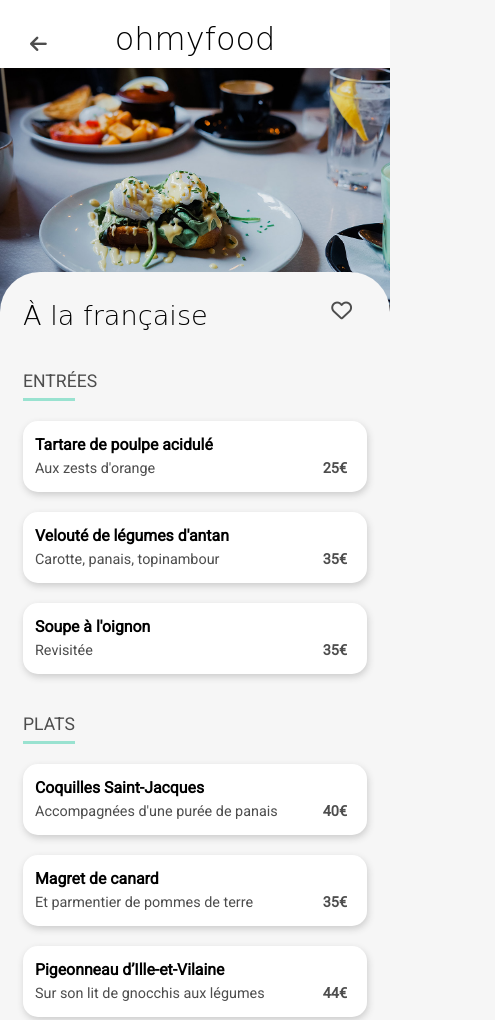
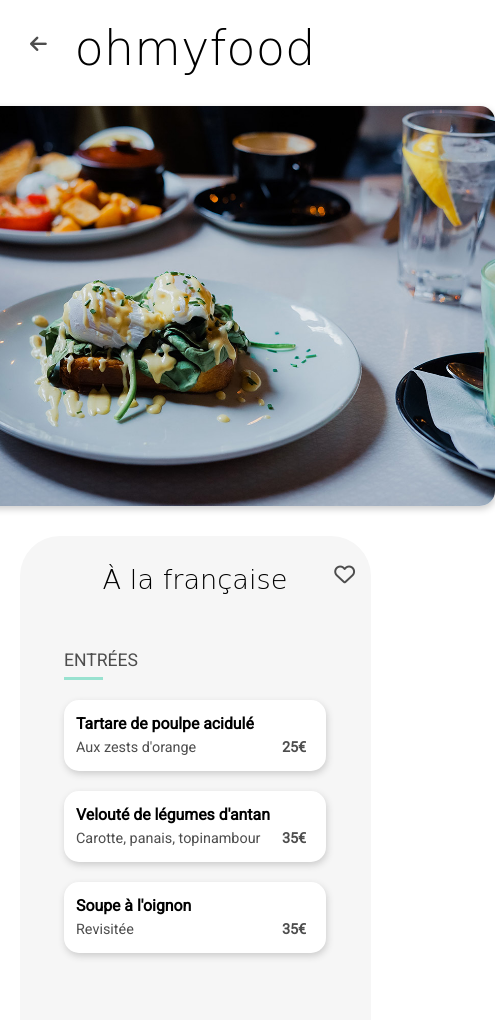
Before and after one commit to Emi-vas/EmilienVaschalde_3_18052021, a plain HTML site: page pages/menu_alafrancaise.html in a window 390 px wide. Shown: the top 1020 px of the page, 495 px wide, since content can reach past the window. Drawn offline with Linux system fonts and the light colour scheme; a web font is replaced by a local one.

Commit message:
menu à la francaise - responsive pc

```diff
--- a/pages/menu_alafrancaise.html
+++ b/pages/menu_alafrancaise.html
@@ -20,10 +20,12 @@
     </section>
 
     <main>
-        <div class="main__titre">
-        <h1>À la française</h1>
-        <i class="far fa-heart main__titre__coeur"></i>
-        <i class="fas fa-heart main__titre__coeur--actif"></i>
+        <div class="main__titre--pc">
+            <div class="main__titre">
+            <h1>À la française</h1>
+            <i class="far fa-heart main__titre__coeur"></i>
+            <i class="fas fa-heart main__titre__coeur--actif"></i>
+            </div>
         </div>
 
         <section class="menu">
--- a/pages/menu_style.scss
+++ b/pages/menu_style.scss
@@ -1,9 +1,9 @@
 @import "../layouts/body";
-@import "../layouts/_header";
-@import "../layouts/_footer";
+@import "../layouts/header";
+@import "../layouts/footer";
 
 @import "../utils/mixin";
-@import "../utils/_varialbes";
+@import "../utils/varialbes";
 
 
 .image img {
@@ -38,19 +38,19 @@ main {
     .main__titre {
         position: relative;
 
-        .main__titre__coeur {
+        &__coeur {
             @include coeur;
             bottom: 10px;
             right: 15px;
         }
-        .main__titre__coeur--actif {
+        &__coeur--actif {
             @include coeur;
             bottom: 10px;
             right: 15px;
 
             @include coeur-bg-actif;
         }
-        .main__titre__coeur--actif:hover {
+        &__coeur--actif:hover {
 
             @include coeur-actif-hover;
         }
@@ -174,3 +174,54 @@ main {
         padding-left: 50px;
     }
 }
+
+@media all and (min-device-width: 720px) {
+    .image img{
+        width: 600px;
+        height: 400px;
+        @include box;
+
+        margin-bottom: 30px;
+    }
+
+    .image {
+        @include flex-center;
+        background: white;
+
+    }
+
+    main {
+        width: $largeur-pc;
+        margin: auto;
+        padding-left: 0;
+        padding-right: 0;
+
+        top : 0px;
+
+
+        display: flex;
+        flex-wrap: wrap;
+        justify-content: space-around;
+
+        .main__titre--pc {
+            width: 100%;
+            @include flex-center;
+        }
+
+        .main__titre {
+            width: 350px;
+            text-align: center;
+        }
+
+    }
+
+    body {
+        background: white;
+    }
+
+    footer {
+        width: $largeur-pc;
+        margin: auto;
+        padding : 15px 0;
+    }
+}
--- a/utils/_varialbes.scss
+++ b/utils/_varialbes.scss
@@ -11,6 +11,7 @@ $bg-bloc : #F6F6F6;
 
 
 $marge : 23px;
+$largeur-pc : 90%;
 
 
 /*------  Acueil ----*/
```
Also changed, not shown: pages/menu_style.css, 2 other files.
